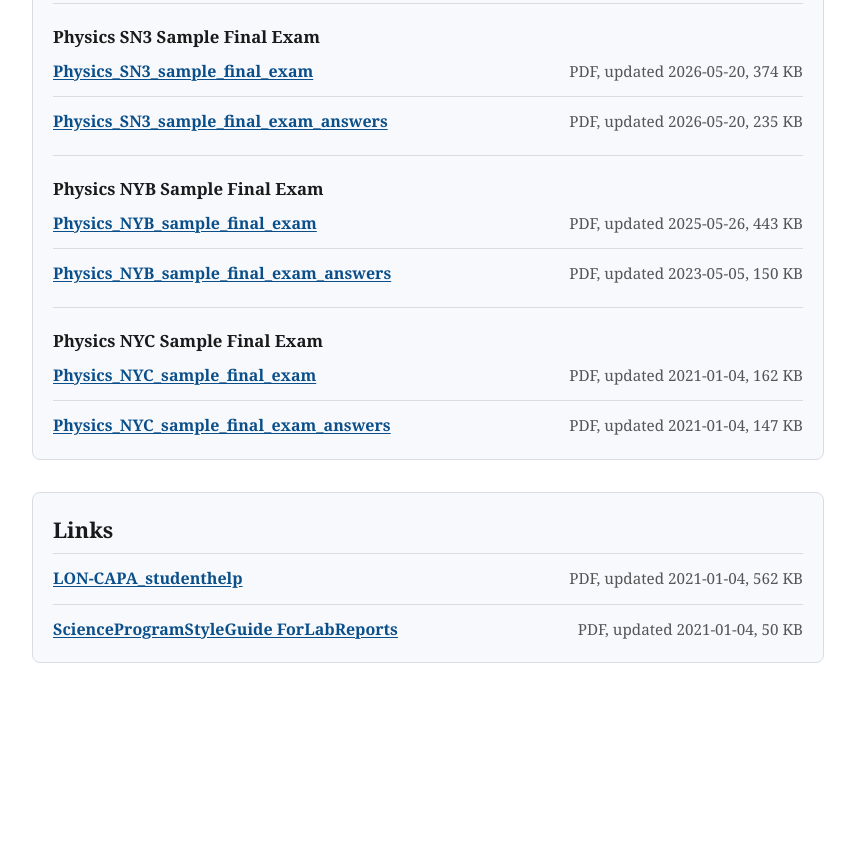
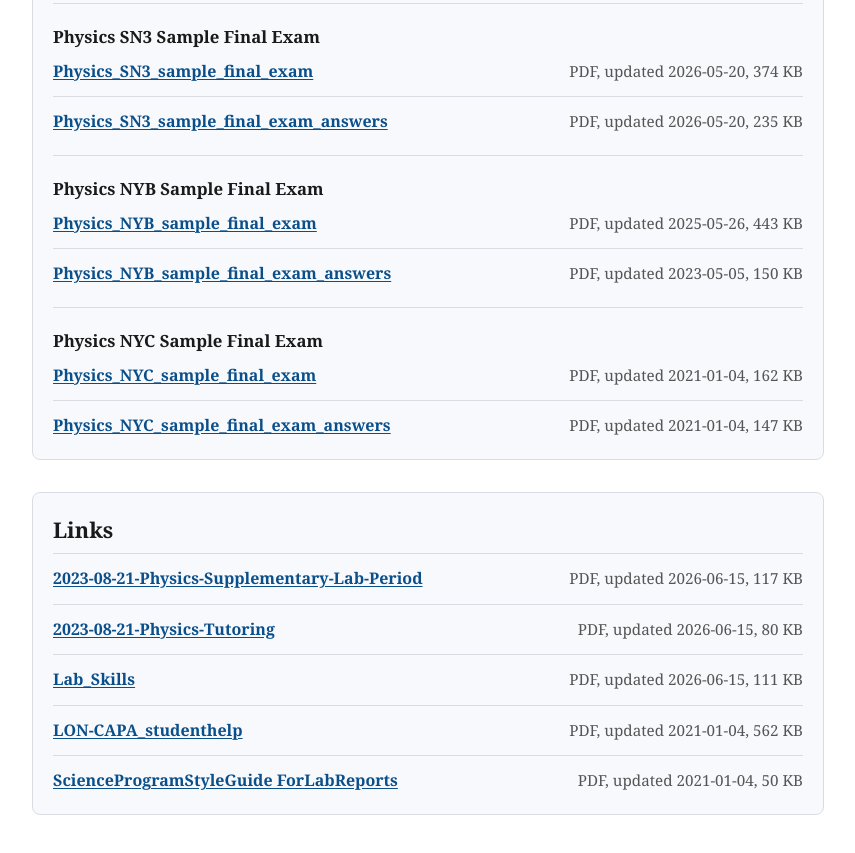
Before and after one commit to GitHubGreg/john-abbott-college-physics-public-website-files, a website: page docs/index.html in a window 1280 px wide. Shown: the part 4050-4903 px from the top of the page, without its empty margins (212-1067 px from the left). Before the commit the page ends 4793 px from the top, so only its background shows below. Drawn offline with Linux system fonts and the light colour scheme.

Commit message:
Update public files (2026-06-15 09:44:42 EDT)

```diff
--- a/docs/index.html
+++ b/docs/index.html
@@ -393,6 +393,18 @@
   <h2>Links</h2>
 <ul>
     <li>
+      <a href="files/links/2023-08-21-physics-supplementary-lab-period.pdf">2023-08-21-Physics-Supplementary-Lab-Period</a>
+      <span>PDF, updated 2026-06-15, 117 KB</span>
+    </li>
+    <li>
+      <a href="files/links/2023-08-21-physics-tutoring.pdf">2023-08-21-Physics-Tutoring</a>
+      <span>PDF, updated 2026-06-15, 80 KB</span>
+    </li>
+    <li>
+      <a href="files/links/labskills.pdf">Lab_Skills</a>
+      <span>PDF, updated 2026-06-15, 111 KB</span>
+    </li>
+    <li>
       <a href="files/links/lon-capastudenthelp.pdf">LON-CAPA_studenthelp</a>
       <span>PDF, updated 2021-01-04, 562 KB</span>
     </li>
```
Also changed, not shown: docs/manifest.json, 3 other files.
